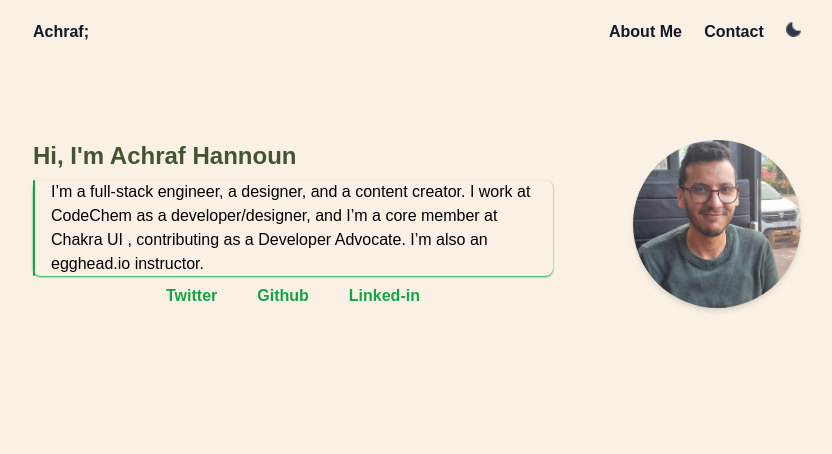
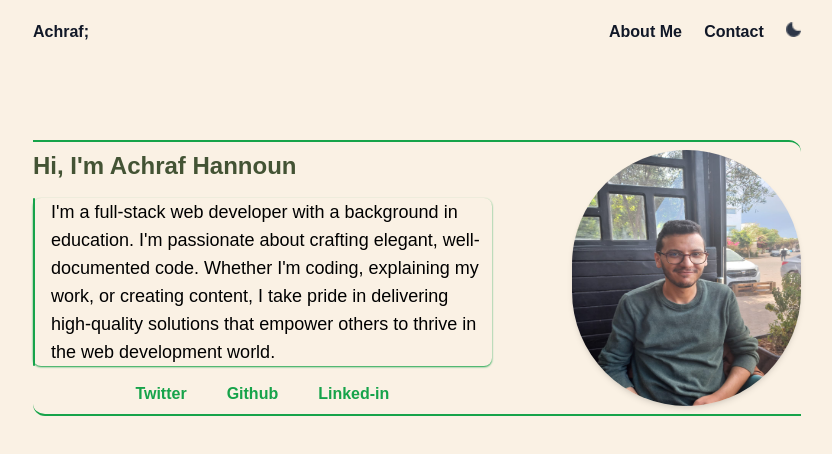
Before and after one commit to AchrafHannoun/portfolio, a Next.js app: page / in a window 1280 px wide. Shown: the top 454 px of the page, without its empty margins (223-1055 px from the left). Built offline with nearby package versions, Linux system fonts and the light colour scheme.

Commit message:
refactor and add description

```diff
--- a/src/app/page.tsx
+++ b/src/app/page.tsx
@@ -1,37 +1,12 @@
-import Image from "next/image";
+import IntroSection from "@/components/IntroSection";
+import ImageSection from "@/components/ImageSection";
 
 export default function Home() {
   return (
-    <main className="flex flex-col font-semibold items-center justify-between mx-64 mt-24">
-      <section className="w-full font-cal flex flex-row gap-10 xl:gap-20">
-        <div className="flex flex-col justify-between">
-          <h1 className=" text-2xl text-[#435334]">Hi, I'm Achraf Hannoun</h1>
-          <div className="flex flex-row gap-4 shadow-sm rounded-lg shadow-green-600">
-            <div className="border-solid border-l-2 rounded-md border-green-600"></div>
-            <p className="font-normal font-montserrat ">
-              I’m a full-stack engineer, a designer, and a content creator. I
-              work at CodeChem as a developer/designer, and I’m a core member at
-              Chakra UI , contributing as a Developer Advocate. I’m also an
-              egghead.io instructor.
-            </p>
-          </div>
-
-          <ul className="flex flex-row justify-center gap-10 text-green-600">
-            <li>Twitter</li>
-            <li>Github</li>
-            <li>Linked-in</li>
-          </ul>
-        </div>
-
-        <div className="shadow-md hover:shadow-green-600 rounded-full">
-          <Image
-            className="rounded-full"
-            src="/achraf.png"
-            width={500}
-            height={500}
-            alt="me, Achraf Hannoun"
-          />
-        </div>
+    <main className="flex flex-col font-semibold items-center justify-between mx-64 mt-24 ">
+      <section className="w-full  font-cal flex flex-row gap-10 xl:gap-20 border-t-2 border-green-600 border-b-2 rounded-bl-xl rounded-tr-xl">
+        <IntroSection />
+        <ImageSection />
       </section>
     </main>
   );
--- /dev/null
+++ b/src/components/ImageSection.tsx
@@ -0,0 +1,14 @@
+import Image from "next/image";
+export default function ImageSection() {
+  return (
+    <section className="shadow-md h-64 w-64  rounded-full my-2">
+      <Image
+        className="rounded-full h-64 w-64"
+        src="/achraf.png"
+        width={500}
+        height={500}
+        alt=""
+      />
+    </section>
+  );
+}
--- /dev/null
+++ b/src/components/IntroSection.tsx
@@ -0,0 +1,32 @@
+export default function IntroSection() {
+  return (
+    <section className="flex flex-col justify-between w-2/3 my-2">
+      <h1 className=" text-2xl text-[#435334]">Hi, I'm Achraf Hannoun</h1>
+      <div className="flex flex-row gap-4 shadow-sm rounded-lg shadow-green-600">
+        <div className="border-solid border-l-2 rounded-md border-green-600"></div>
+        <p className=" text-lg font-medium font-montserrat hidden">
+          I'm a full stack web developer with a passion for crafting elegant and
+          well-documented code. Formerly an educator, I've channeled my teaching
+          experience into my roles as a fullstack dev. Whether in coding,
+          explaining my code, or creating content, I take pride in deleviring
+          high-quality work that not only functions flawlessly, but also
+          empowers others to learn and grow in the magic world of web
+          development.
+        </p>
+        <p className=" text-lg font-medium font-montserrat ">
+          I'm a full-stack web developer with a background in education. I'm
+          passionate about crafting elegant, well-documented code. Whether I'm
+          coding, explaining my work, or creating content, I take pride in
+          delivering high-quality solutions that empower others to thrive in the
+          web development world.
+        </p>
+      </div>
+
+      <ul className="flex flex-row justify-center gap-10 text-green-600">
+        <li>Twitter</li>
+        <li>Github</li>
+        <li>Linked-in</li>
+      </ul>
+    </section>
+  );
+}
```
Also changed, not shown: public/achraf.png.
